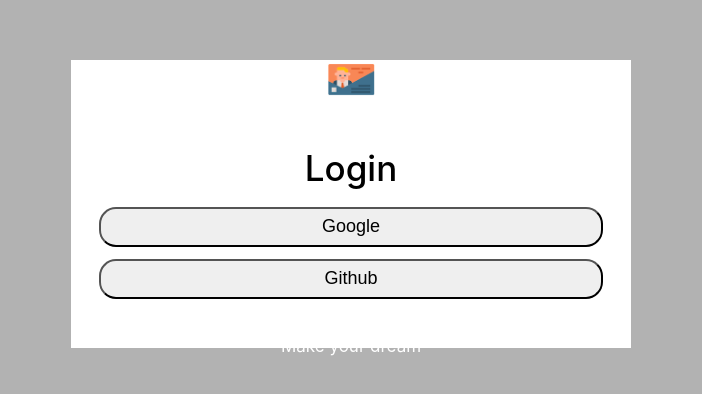
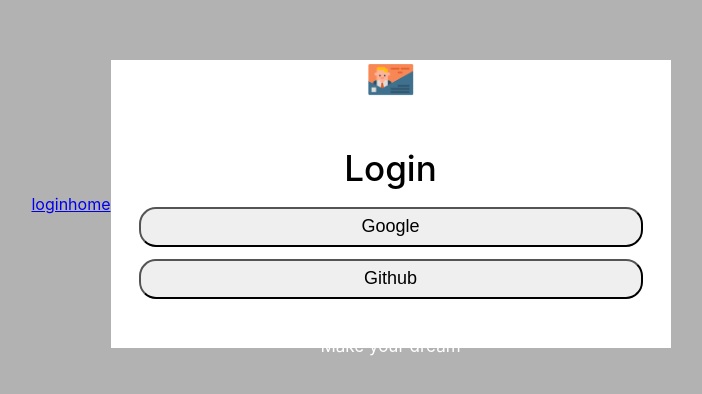
Before and after one commit to KIMMIKSIK/Business-Card-Maker, a React (Create React App) app: page / in a window 1280 px wide. Shown: the part 196-590 px from the top of the page, without its empty margins (289-991 px from the left). Built offline with nearby package versions, Linux system fonts and the light colour scheme; no server answers.

Commit message:
➕ Connent each router page

```diff
--- a/package.json
+++ b/package.json
@@ -9,6 +9,7 @@
     "firebase": "^9.8.4",
     "react": "^18.2.0",
     "react-dom": "^18.2.0",
+    "react-router-dom": "^6.3.0",
     "react-scripts": "5.0.1",
     "web-vitals": "^2.1.0"
   },
--- a/src/App.js
+++ b/src/App.js
@@ -1,10 +1,19 @@
 import "./App.css";
 import LoginBody from "./Components/login/loginBody";
 import styles from "./styles/login.module.css";
+import MakerBody from "./Components/makerBody/makerBody";
+import { Routes, Route, Link } from "react-router-dom";
 function App({ authService }) {
   return (
     <div className={styles.mainBody}>
-      <LoginBody authService={authService} />
+      <nav>
+        <Link to="/">login</Link>
+        <Link to="/home">home</Link>
+      </nav>
+      <Routes>
+        <Route path="/" element={<LoginBody authService={authService} />} />
+        <Route path="/home" element={<MakerBody authService={authService} />} />
+      </Routes>
     </div>
   );
 }
--- a/src/Components/header/header.jsx
+++ b/src/Components/header/header.jsx
@@ -1,11 +1,36 @@
 import React from "react";
 import styles from "../../styles/login.module.css";
 import logo from "../../assets/logo.png";
-const Header = () => {
+import { useNavigate } from "react-router-dom";
+const Header = ({ login, authService }) => {
+  const navigate = useNavigate();
+  const logout = () => {
+    authService
+      .logout() //
+      .then(() => {
+        console.log("logout success");
+        navigate("/");
+      })
+      .catch((e) => {
+        console.log(e.message);
+      });
+  };
   return (
-    <header className={styles.loginHeader}>
-      <img className={styles.loginImage} src={logo} alt="사진" height="33px" />
-      <section>Business Card Maker</section>
+    <header>
+      <div className={styles.loginHeader}>
+        <img
+          className={styles.loginImage}
+          src={logo}
+          alt="사진"
+          height="33px"
+        />
+        <section>Business Card Maker</section>
+        {login && (
+          <button className={styles.logout} onClick={logout}>
+            Logout
+          </button>
+        )}
+      </div>
     </header>
   );
 };
--- a/src/Components/login/loginBody.jsx
+++ b/src/Components/login/loginBody.jsx
@@ -1,12 +1,20 @@
 import React from "react";
+import { useState } from "react";
 import styles from "../../styles/login.module.css";
 import Footer from "../footer/footer";
 import Header from "../header/header";
+import { useNavigate } from "react-router-dom";
 const LoginBody = ({ authService }) => {
+  const navigate = useNavigate();
   const onLogin = (e) => {
     authService
       .login(e.currentTarget.textContent) //
-      .then(console.log);
+      .then((res) => {
+        if (res.operationType === "signIn") {
+          console.log(res.user.displayName);
+          navigate("/home");
+        }
+      });
   };
   return (
     <main className={styles.loginBody}>
--- a/src/index.js
+++ b/src/index.js
@@ -4,11 +4,12 @@
 import App from "./App";
 import AuthService from "./service/auth_service";
 import { firebaseApp } from "./service/firebase";
+import { BrowserRouter } from "react-router-dom";
 
 const authService = new AuthService(firebaseApp);
 const root = ReactDOM.createRoot(document.getElementById("root"));
 root.render(
-  <React.StrictMode>
+  <BrowserRouter>
     <App authService={authService} />
-  </React.StrictMode>
+  </BrowserRouter>
 );
```
Also changed, not shown: 1 other file (tests, documents, lock files or other folders).
